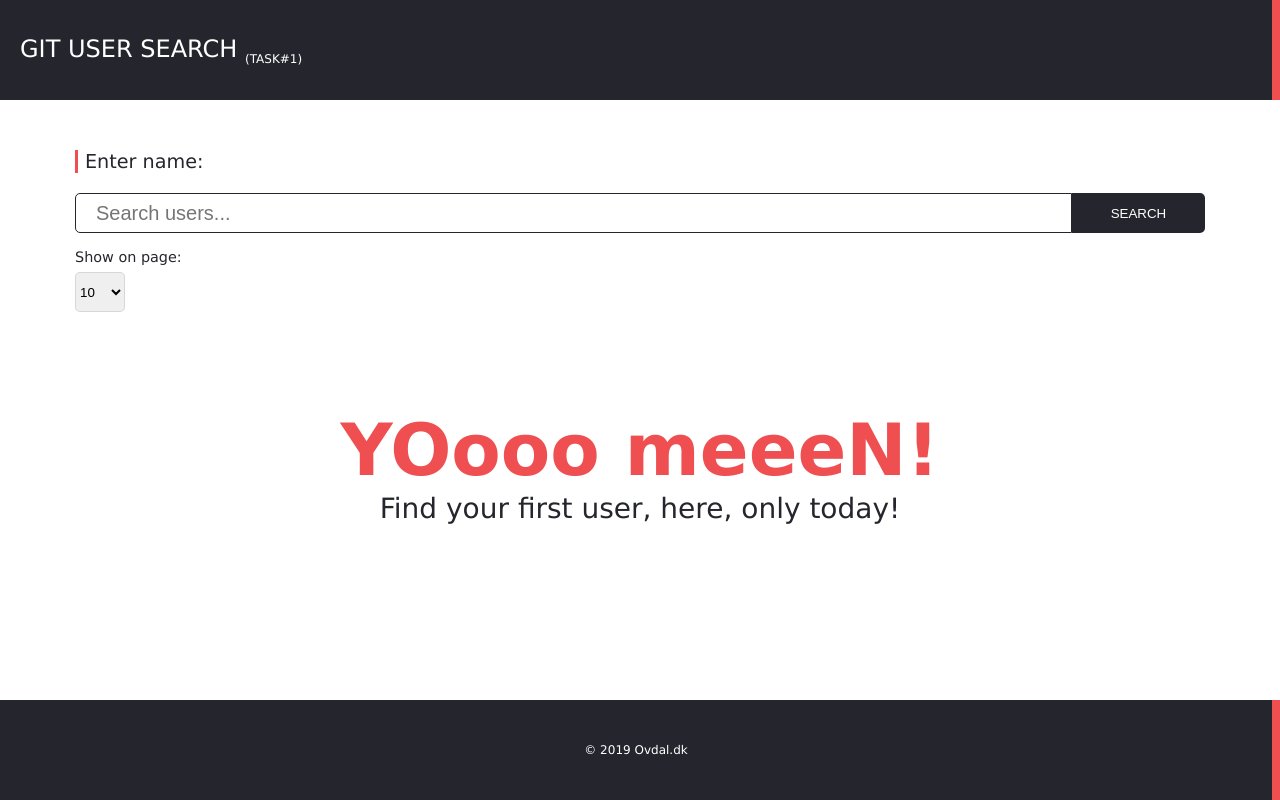
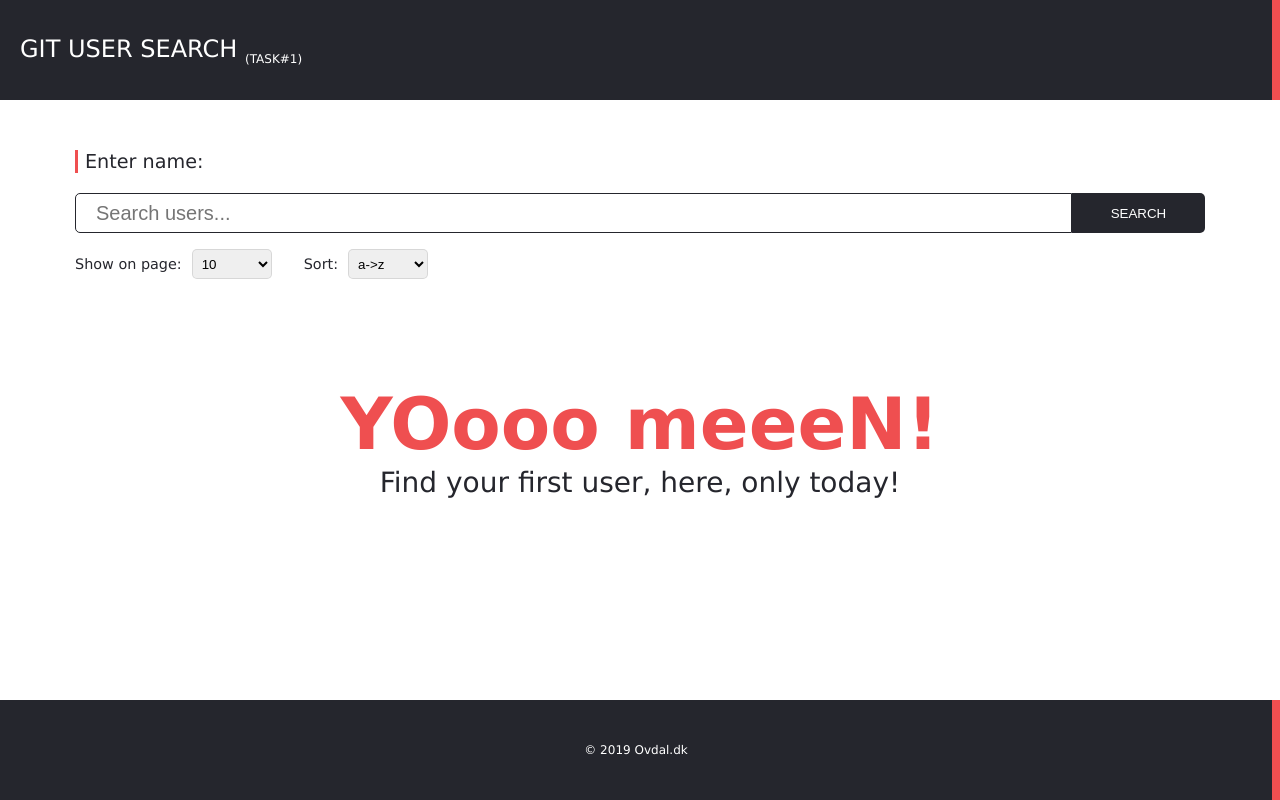
Before and after one commit to oliynykroman/task1, an Angular app in the folder gitUser/: page / in a window 1280 px wide. Built offline with nearby package versions, Linux system fonts and the light colour scheme.

Commit message:
updated readme, added some fixes

```diff
--- a/gitUser/src/app/components/repos-list/repos-list.component.html
+++ b/gitUser/src/app/components/repos-list/repos-list.component.html
@@ -33,14 +33,17 @@
       <h3 class="error" *ngIf="error">
         Ooops Eror: {{error}}
       </h3>
-      <div class="followers-container" *ngIf="userRepos.length">
+      <div class="repos-container" *ngIf="userRepos.length">
         <h3 class="title">User repos:</h3>
-        <label class="filter-class">
-          <span class="filter-class--title">Sort:</span>
-          <select name="showTotal" class=filter-select (change)="onSelectOption($event.target.value)">
-            <option value="{{total}}" *ngFor="let total of showOnPage">{{total}}</option>
-          </select>
-        </label>
+        <div class="filter-block">
+
+          <label class="filter-class">
+              <span class="filter-class--title">Sort:</span>
+              <select name="showTotal" class="filter-select" (change)="onSortOption($event.target.value)">
+                  <option [value]="sort.value" *ngFor="let sort of sort">{{sort.name}}</option>
+              </select>
+          </label>
+          </div>
         <ul class="user-info--repos-list">
           <li class="followers-repos--item" *ngFor="let item of userRepos">
             <a [href]="item.html_url" target="blank">
--- a/gitUser/src/app/components/repos-list/repos-list.component.scss
+++ b/gitUser/src/app/components/repos-list/repos-list.component.scss
@@ -147,7 +147,10 @@
         text-align: left;
     }
 }
-
+.repos-container{
+    display: flex;
+    flex-direction: column;
+}
 .user-info-repos {
     margin-top: -100px;
 
--- a/gitUser/src/app/components/repos-list/repos-list.component.ts
+++ b/gitUser/src/app/components/repos-list/repos-list.component.ts
@@ -1,8 +1,10 @@
-import { Component, OnInit, Input, Output } from '@angular/core';
+import { Component, OnInit, Input, Output, OnDestroy } from '@angular/core';
 import { UserService } from 'src/app/services/user.service';
 import { EventEmitter } from '@angular/core';
 import { Repos } from 'src/app/models/repos';
 import { User } from 'src/app/models/user';
+import { Sort } from '../search/search.component';
+import { Subscription } from 'rxjs';
 
 @Component({
   selector: 'app-repos-list',
@@ -10,7 +12,7 @@ import { User } from 'src/app/models/user';
   styleUrls: ['./repos-list.component.scss']
 })
 
-export class ReposListComponent implements OnInit {
+export class ReposListComponent implements OnInit, OnDestroy {
 
   @Input() item: User;
   @Output() backtoSearch = new EventEmitter();
@@ -18,33 +20,44 @@ export class ReposListComponent implements OnInit {
   public userRepos: Repos[] = [];
   public userFollowers: User = new User();
   public error: string = '';
-  public showOnPage: string[] = [
-    'asc', 'desc'
-  ]
+
+  public sort: Sort[] = [
+    {
+      name: 'a->z',
+      value: 'az'
+    },
+    {
+      name: 'z->a',
+      value: 'za'
+    },
+  ];
+
+  private subscription: Subscription;
 
   constructor(private userService: UserService) { }
 
   ngOnInit() {
-    this.userService.getUserRepos(this.item.repos_url).subscribe((data) => { this.userRepos = data; },
+    this.subscription = this.userService.getUserRepos(this.item.repos_url).subscribe((data) => { this.userRepos = data; },
       error => this.error = error.status);
 
-    this.userService.getUserFollowers(this.item.followers_url).subscribe((data) => { this.userFollowers = data },
+    this.subscription = this.userService.getUserFollowers(this.item.followers_url).subscribe((data) => { this.userFollowers = data },
       error => this.error = error.status);
   }
   backtoSearchClick() {
     this.backtoSearch.emit(true);
   }
-  onSelectOption(sortDirection: string) {
-    if (sortDirection === 'asc') {
+  onSortOption(sortDirection: string) {
+    if (sortDirection === 'az') {
       this.userRepos.sort((a, b) => {
         return a.name.localeCompare(b.name);
       });
-      console.log(this.userRepos);
     } else {
       this.userRepos.sort((a, b) => {
         return b.name.localeCompare(a.name); //read about LocalCompare !
       });
-      console.log(this.userRepos);
     }
   }
+  ngOnDestroy() {
+    this.subscription.unsubscribe();
+  }
 }
--- a/gitUser/src/app/components/search/search.component.html
+++ b/gitUser/src/app/components/search/search.component.html
@@ -4,15 +4,23 @@
             <span class="title">Enter name:</span>
             <div class=input--wrap>
                 <input #input type="text" placeholder="Search users..." class="form-control">
-                <button class="searchbutton" (click)="onSearch(input.value)">search</button>
+                <button class="searchbutton" (click)="onSearch(input.value)" >search</button>
             </div>
         </label>
+        <div class="filter-block">
         <label class="filter-class">
             <span class="filter-class--title">Show on page:</span>
-            <select name="showTotal" class=filter-select (change)="onSelectOption($event.target.value)">
+            <select name="showTotal" class="filter-select" (change)="onSelectOption($event.target.value)">
                 <option value="{{total}}" *ngFor="let total of showOnPage">{{total}}</option>
             </select>
         </label>
+        <label class="filter-class">
+            <span class="filter-class--title">Sort:</span>
+            <select name="showTotal" class="filter-select" (change)="onSortOption($event.target.value)">
+                <option [value]="sort.value" *ngFor="let sort of sort">{{sort.name}}</option>
+            </select>
+        </label>
+    </div>
     </div>
 
     <div class="user_not-found" *ngIf="!searchResults.total_count && input.value">
--- a/gitUser/src/app/components/search/search.component.ts
+++ b/gitUser/src/app/components/search/search.component.ts
@@ -5,6 +5,10 @@ import { EventEmitter } from '@angular/core';
 import { SearchResults } from 'src/app/models/searchResults';
 import { User } from 'src/app/models/user';
 
+export class Sort { //for now can be here, but in general will be better if made form this sort, maybe pipe
+  public name: string;
+  public value: string;
+}
 
 @Component({
   selector: 'app-search',
@@ -24,8 +28,21 @@ export class SearchComponent implements OnInit, OnDestroy {
   public searchValue: string = ''
   public showOnPage: number[] = [
     10, 15, 20, 25, 30
-  ]
+  ];
+
+  public sort: Sort[] = [
+    {
+      name: 'a->z',
+      value: 'az'
+    },
+    {
+      name: 'z->a',
+      value: 'za'
+    },
+  ];
+
   private subscription: Subscription;
+
   constructor(private userService: UserService) { }
 
   ngOnInit() {
@@ -60,9 +77,20 @@ export class SearchComponent implements OnInit, OnDestroy {
   onSelectOption(count: number) {
     this.onSearch(this.searchValue, count);
   }
+  onSortOption(sortDirection: string) {
+    console.log(sortDirection);
+    if (sortDirection === 'az') {
+      this.userData.sort((a, b) => {
+        return a.name.localeCompare(b.name);
+      });
+    } else {
+      this.userData.sort((a, b) => {
+        return b.name.localeCompare(a.name); //read about LocalCompare !
+      });
+    }
+  }
 
-
-  showUserReposClick(item:User){
+  showUserReposClick(item: User) {
     this.fullUserData.emit(item);
   }
 
--- a/gitUser/src/app/services/user.service.ts
+++ b/gitUser/src/app/services/user.service.ts
@@ -7,7 +7,7 @@ import { SearchResults } from '../models/searchResults';
 import { throwError } from 'rxjs';
 import { catchError, retry } from 'rxjs/operators';
 
-// const TOKEN = "80039313ce73bb50afbb76b4425c32de605d9669";
+ const TOKEN = "9e6d85a2efc83b2b9782f99f6888af3556a6d7d4";
 const APIURL = 'https://api.github.com/';
 
 // const APIURL = 'http://localhost:3000/';
@@ -23,7 +23,7 @@ export class UserService {
   private httpOptions = {
     headers: new HttpHeaders({
       'Content-Type': 'application/json',
-      // 'Authorization': 'token ' + TOKEN
+       'Authorization': 'token ' + TOKEN
     })
   };
 
--- a/gitUser/src/styles.scss
+++ b/gitUser/src/styles.scss
@@ -5,50 +5,50 @@
 
 html,
 body {
-    min-height: 100%;
-    height: 100%;
-    margin: 0;
-    padding: 0;
+    min-height : 100%;
+    height     : 100%;
+    margin     : 0;
+    padding    : 0;
     font-family: Verdana, Geneva, Tahoma, sans-serif;
 }
 
 :root {
     --black: #25262D;
     --white: #fff;
-    --red: #EF4F50;
+    --red  : #EF4F50;
 }
 
 // tupical title
 .title {
-    color: var(--black);
-    margin: 1em 0 0 0;
-    font-size: 1.2em;
+    color      : var(--black);
+    margin     : 1em 0 0 0;
+    font-size  : 1.2em;
     font-weight: 300;
-    text-align: left;
-    position: relative;
-    padding: 0 0 0 10px;
+    text-align : left;
+    position   : relative;
+    padding    : 0 0 0 10px;
 
     &:after {
-        content: '';
-        position: absolute;
+        content     : '';
+        position    : absolute;
         border-right: 3px solid var(--red);
-        height: 100%;
-        left: 0;
-        top: 0;
+        height      : 100%;
+        left        : 0;
+        top         : 0;
     }
 }
 
 // typical input
 .form-control {
-    margin-top: 20px;
-    height: 40px;
-    padding: 0 20px;
+    margin-top   : 20px;
+    height       : 40px;
+    padding      : 0 20px;
     border-radius: 5px 0 0 5px;
-    line-height: 40px;
-    border: 1px solid var(--black);
-    font-size: 20px;
-    width: 100%;
-    transition: all .3s ease;
+    line-height  : 40px;
+    border       : 1px solid var(--black);
+    font-size    : 20px;
+    width        : 100%;
+    transition   : all .3s ease;
 
     &:hover,
     &:focus {
@@ -57,51 +57,67 @@ body {
 }
 
 .input--wrap {
-    display: flex;
+    display       : flex;
     flex-direction: row;
-    align-items: flex-end;
+    align-items   : flex-end;
 
     .searchbutton {
-        height: 40px;
+        height          : 40px;
         background-color: var(--black);
-        border: none;
-        width: 150px;
-        color: var(--white);
-        text-align: center;
-        text-transform: uppercase;
-        border-radius: 0 5px 5px 0;
-        cursor: pointer;
-        transition: all .3s ease;
+        border          : none;
+        width           : 150px;
+        color           : var(--white);
+        text-align      : center;
+        text-transform  : uppercase;
+        border-radius   : 0 5px 5px 0;
+        cursor          : pointer;
+        transition      : all .3s ease;
 
-        &:hover {
+        &:hover:not(:disabled) {
             background-color: var(--red);
+        }
+
+        &:disabled,
+        &button[disabled] {
+            opacity: .7;
+
         }
     }
 }
 
+.filter-block {
+    display       : flex;
+    flex-direction: row;
+    width         : 100%;
+
     .filter-class {
-    margin-top: 1em;
-    display: flex;
-    flex-direction: column;
+        margin-top    : 1em;
+        display       : flex;
+        flex-direction: row;
+        margin-right  : 2em;
 
         .filter-class--title {
-        color: var(--black);
+            color         : var(--black);
             padding-bottom: .5em;
-        font-size: .9em;
+            font-size     : .9em;
+            line-height   : 30px;
+            margin-right  : 10px;
         }
 
         .filter-select {
-        height: 40px;
-        line-height: 40px;
+            height       : 30px;
+            line-height  : 20px;
             border-radius: 5px;
-        width: 50px;
-        border: 1px solid rgba(0, 0, 0, .1)
+            width        : 80px;
+            padding      : 0 5px;
+            border       : 1px solid rgba(0, 0, 0, .1)
+        }
     }
 }
 
 .error {
-    color: var(--red);
+    color     : var(--red);
     text-align: center;
-    font-size: 20px;
+    font-size : 20px;
 
 }
```
Also changed, not shown: gitUser/src/app/components/search/search.component.scss (+72 -71 lines), 1 other file (tests, documents, lock files or other folders). Lines whose indentation alone changed are shown as unchanged.
